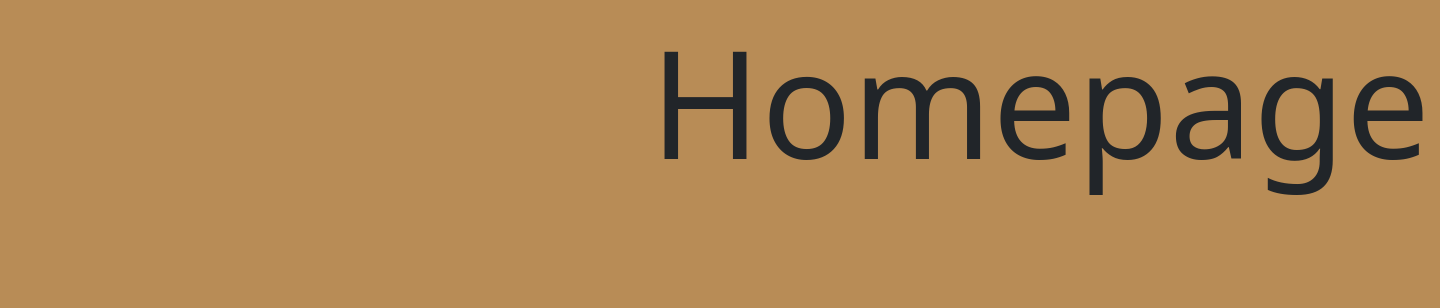
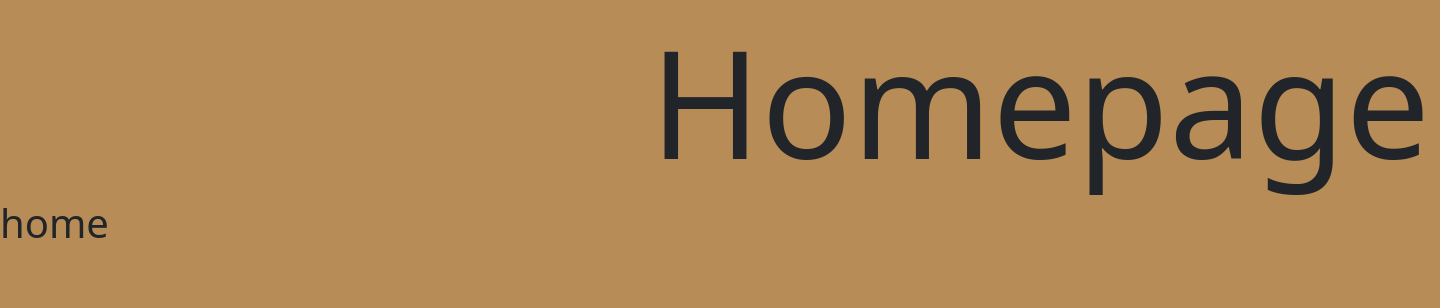
Before and after one commit to mehedinaeem/bus_tracker, a Django app: page / in a window 1440 px wide. Shown: the part 345-653 px from the top of the page. Run offline with Django 4.2, Linux system fonts and the light colour scheme.

Commit message:
resolved

```diff
--- a/templates/home.html
+++ b/templates/home.html
@@ -7,4 +7,5 @@
 
 {% block content %}
 <h1 class="txt">Homepage</h1>
+<h1>home</h1>
 {% endblock %}
```
